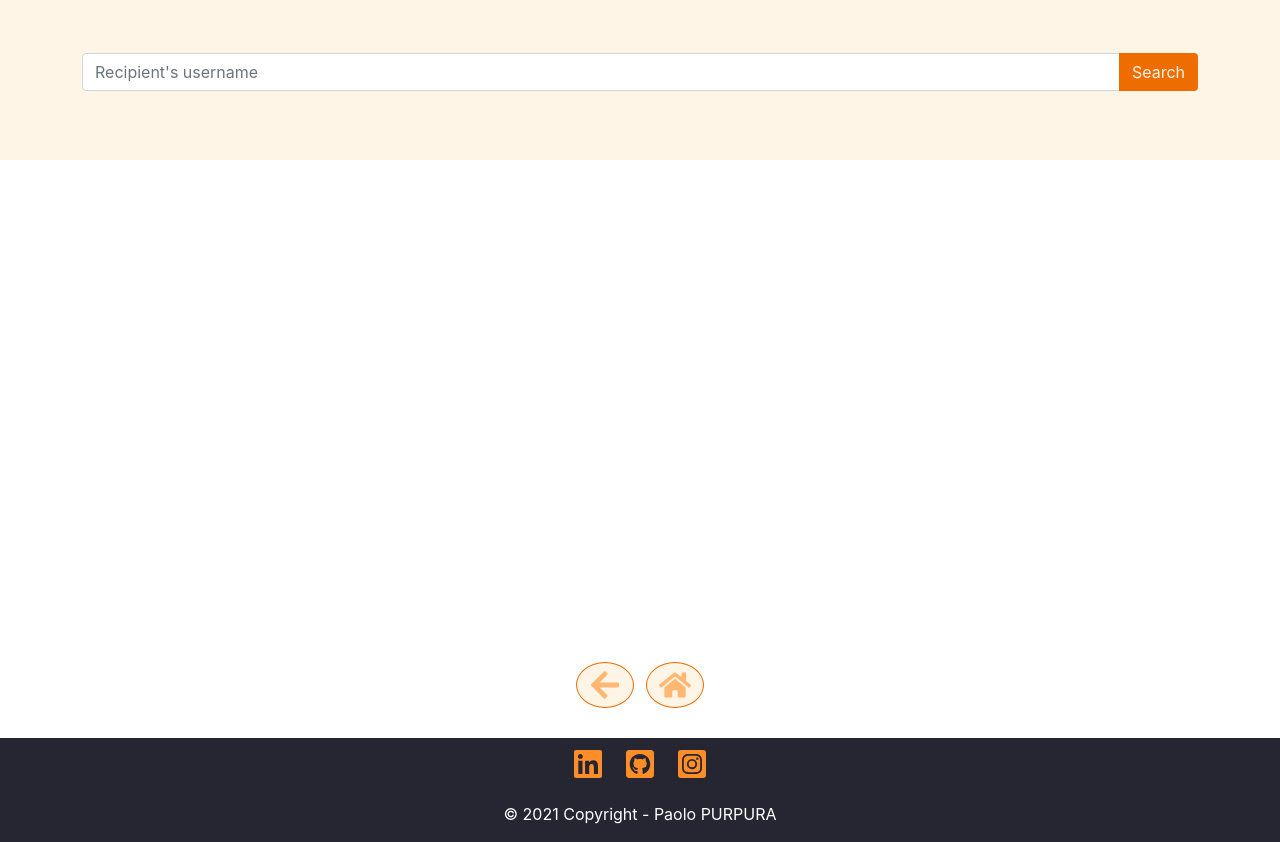
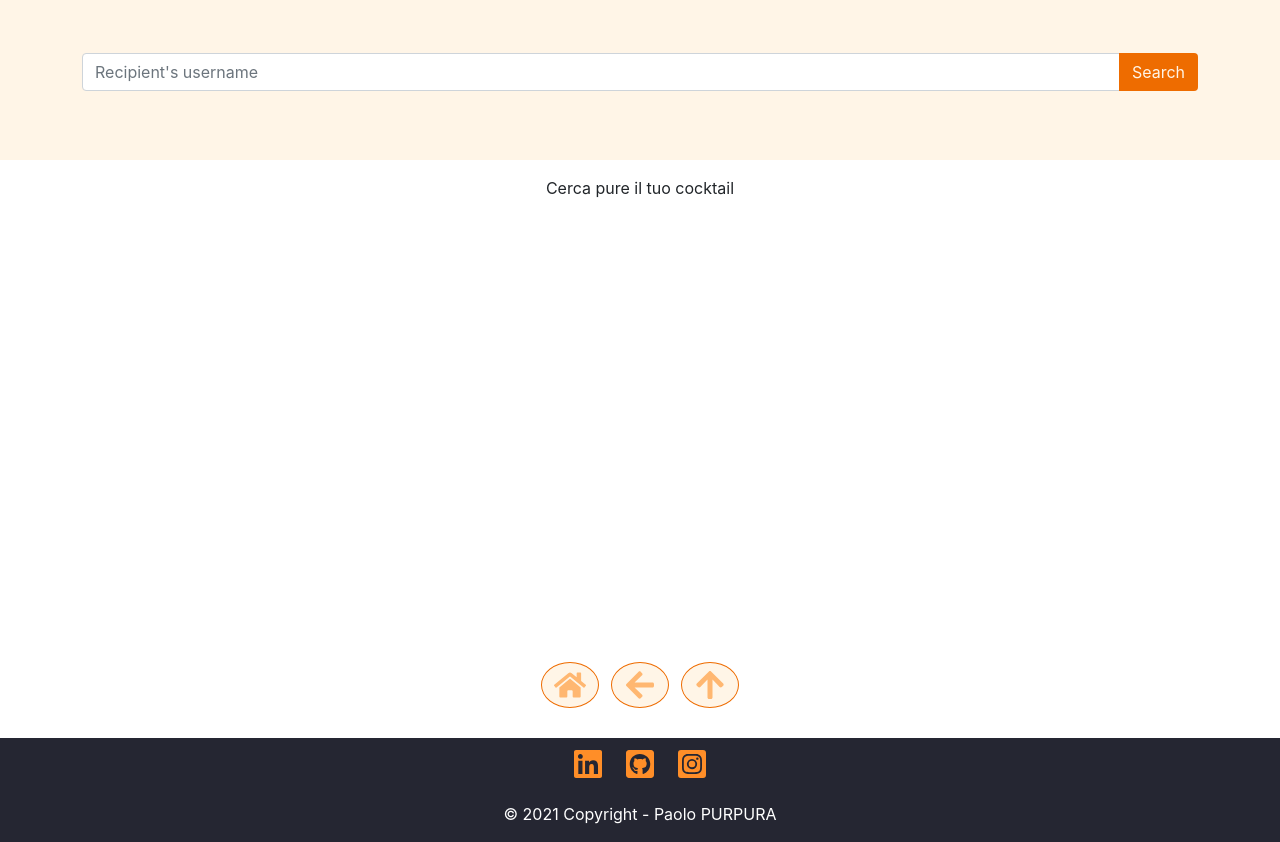
Before and after one commit to pa-purpura/reactCocktailDB, a React (Create React App) app: page /search_by_name in a window 1280 px wide. Built offline with nearby package versions, Linux system fonts and the light colour scheme.

Commit message:
back to the top added

```diff
--- a/src/App.js
+++ b/src/App.js
@@ -4,6 +4,7 @@ import { Route } from 'react-router'
 import Home from './pages/Home';
 import SearchName from './pages/SearchName';
 import SearchLetter from './pages/SearchLetter';
+
 import Cocktail from './pages/Cocktail.jsx';
 import SearchProvider from './context/Search';
 import Footer from './pages/Footer';
--- a/src/components/BackTop.js
+++ /dev/null
@@ -1,5 +0,0 @@
-function BackTop() {
-    return (
-        <a href="#" class="back-to-top"><i class="lni lni-chevron-up"></i></a>
-    )
-}
--- a/src/components/Buttons.jsx
+++ b/src/components/Buttons.jsx
@@ -2,7 +2,7 @@ import { Link } from 'react-router-dom';
 import { useNavigate } from 'react-router-dom';
 import '../assets/styles/colors.css';
 import '../assets/styles/buttons.css';
-import { FaHome, FaArrowLeft } from "react-icons/fa";
+import { FaHome, FaArrowLeft, FaArrowUp } from "react-icons/fa";
 
 function Buttons() {
     const navigate = useNavigate();
@@ -10,14 +10,15 @@ function Buttons() {
 
         < div className='row m-4' style={{ minHeight: '7vh' }}>
             <div className="col-md-12 d-flex flex-row justify-content-center">
-                <div className="button-container" >
-                    {/* <Link to="/search_by_letter"><button className="btn buttons-icons"><FaArrowLeft /></button></Link> */}
-                    <button onClick={() => navigate(-1)} className="btn buttons-icons"><FaArrowLeft /></button>
-                </div>
                 <div className="button-container">
                     <Link to="/"><button className="btn buttons-icons"><FaHome /></button></Link>
                 </div>
-
+                <div className="button-container" >
+                    <button onClick={() => navigate(-1)} className="btn buttons-icons"><FaArrowLeft /></button>
+                </div>
+                <div className="button-container" >
+                    <a href="#" className="btn buttons-icons"><FaArrowUp /></a>
+                </div>
             </div>
         </div >
     )
--- a/src/components/Details.jsx
+++ b/src/components/Details.jsx
@@ -11,7 +11,7 @@ function Details({ props }) {
 
     for (const key in props) {
         if (!!props[key] && key.includes('strIngredient')) {
-            console.log(`${key}: ${props[key]}`);
+            // console.log(`${key}: ${props[key]}`);
             ingredients.push(props[key])
         }
 
--- a/src/components/List.jsx
+++ b/src/components/List.jsx
@@ -1,20 +1,24 @@
 import { useContext } from 'react';
 import { SearchContext } from '../context/Search';
 import Card from "./Card";
-import Buttons from "./Buttons";
+
 
 function List() {
 
     const context = useContext(SearchContext)
-
     const drinks = context.cocktails
 
     return (
         <>
             < div className='row m-3' style={{ minHeight: '57vh' }}>
                 <div className="col-md-12 d-flex flex-wrap   justify-content-center">
+                    {/* {console.log(drinks.length)} */}
                     {
-                        (drinks == undefined)
+                        (drinks.length === 0)
+                            ?
+                            <div>Cerca pure il tuo cocktail</div>
+                            :
+                            (drinks === undefined)
                                 ? (<h4>No results</h4>)
                                 : (drinks.map((drink, i) => {
                                     return <Card
--- a/src/pages/Main.jsx
+++ b/src/pages/Main.jsx
@@ -1,10 +1,20 @@
 import { Link } from 'react-router-dom';
 import '../assets/styles/colors.css';
-// import { BiDrink } from "react-icons/fa";
+import { SearchContext } from '../context/Search';
+import { useEffect, useContext } from 'react';
+
+
 import { BiDrink } from "react-icons/bi";
 
 
 function Main() {
+
+    const context = useContext(SearchContext)
+
+    useEffect(() => {
+        context.setCocktails([]);
+    }, []);
+
     return (
         <>
             <div className="row  p-4">
```
Lines whose indentation alone changed are shown as unchanged.
